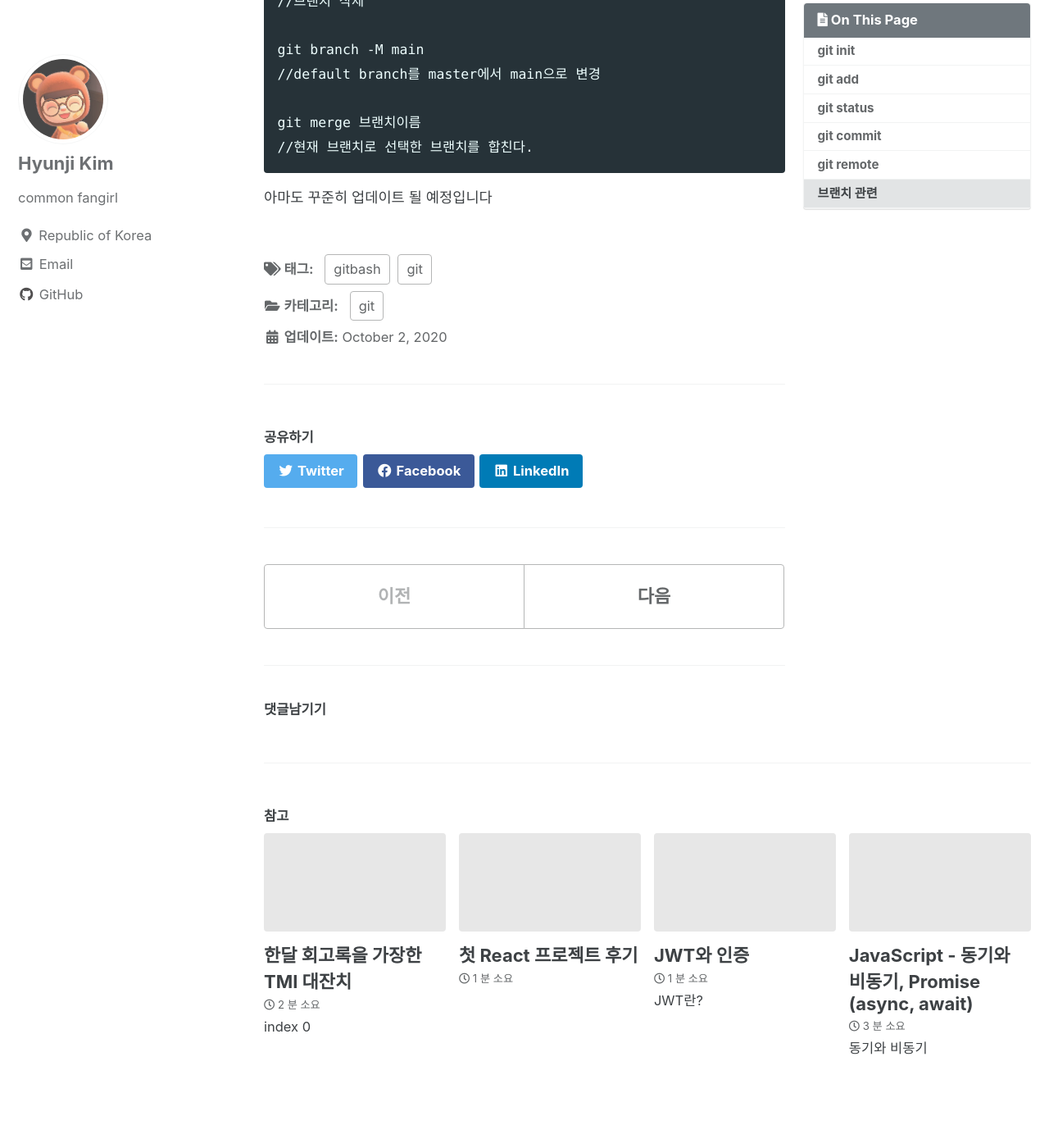
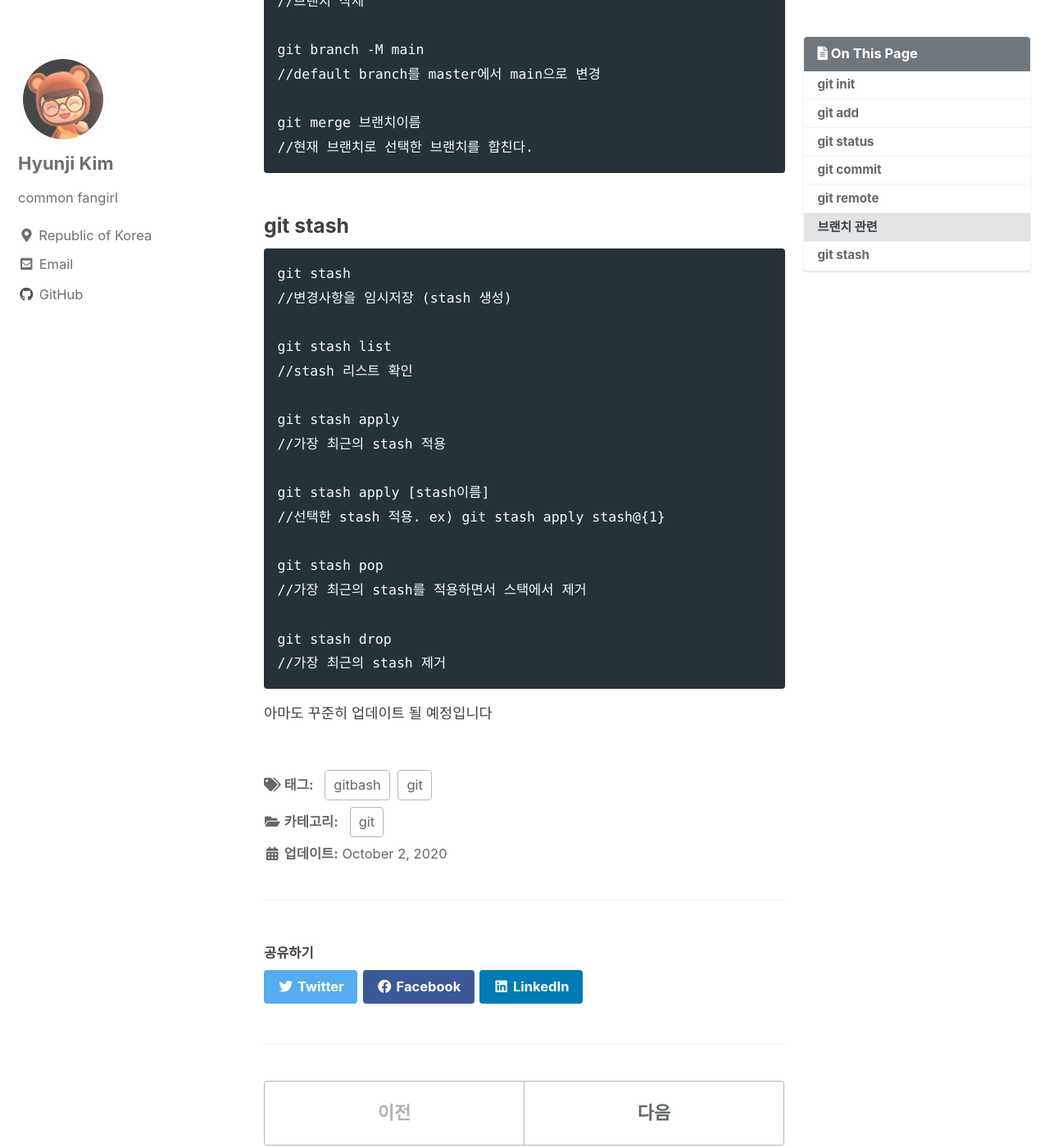
Before and after one commit to guswnl0610/guswnl0610.github.com, a Jekyll site: the page built from _posts/git/2020-10-02-gitbash commands.md, in a window 1280 px wide and 1400 px high, scrolled down 2338 px. Shown: the whole window at 82% size. Built offline with Jekyll 4.4.1, drawn with Linux system fonts in a browser that asks for light colours; cached includes are drawn as plain includes; comment, search, counter and statistics services are not loaded; some of the changed text lies outside the part shown.

Commit message:
201122 add post

````diff
--- /dev/null
+++ b/_posts/React/2020-11-22-dynamic-routing.md
@@ -0,0 +1,138 @@
+---
+title: 'React의 동적 라우팅 (feat. react-router-dom)'
+categories:
+  - React
+tags:
+  - JavaScript
+  - React
+  - TIL
+comments: true
+toc: true
+toc_sticky: true
+---
+
+## 동적 라우팅
+
+[react의 routing]: https://guswnl0610.github.io/react/react-router-dom/
+
+[react의 routing] 포스트에서 리액트에서 어떻게 react router dom을 사용해서 라우팅을 하는 지 알아보았습니다.
+
+```react
+class Routes extends Component {
+  render() {
+    return (
+      <Router>
+        <Switch>
+          <Route exact path="/" component={Main} />
+          <Route exact path="/list" component={ProductList} />
+        </Switch>
+      </Router>
+    );
+  }
+}
+```
+
+지금까지 우리가 해왔던 라우팅은 해당 url로 접근했을 때 해당 컴포넌트를 보여줍니다.
+
+그런데 만약 리스트 페이지에서 어떤 상품을 클릭 했을 때 해당 상품에 대한 자세한 정보를 알려주고 싶은데,
+
+클릭한 상품이 어떤 상품인지는 어떻게 알 수 있을까요? 일단 실제 서비스되고 있는 웹페이지에 가봅시다!
+
+![](https://user-images.githubusercontent.com/26221261/99897144-61c93100-2cda-11eb-84de-1254b88559d3.png)
+
+위 링크는 g마켓의 감귤 상품 페이지입니다.
+
+링크 뒤에 goodsCode=숫자가 붙는 것이 보이시죠? 이런 url을 통해 상품을 특정할 수 있습니다.
+
+근데 이런 url을 통해 이동하는 건 대체 어떻게 하냐면... react-router-dom을 통해서 할 수 있습니다!
+
+## react-router-dom을 사용해 동적라우팅 해보기
+
+위의 Routes.js에 연결된 컴포넌트인 Main 컴포넌트에서 props를 콘솔로그로 찍어보겠습니다.
+
+![](https://user-images.githubusercontent.com/26221261/99897147-64c42180-2cda-11eb-8eac-0f7accf3bff9.png)
+
+이렇게 props로 history, location, match가 들어옵니다. 이것들이 들어오는 이뉴는 Main 컴포넌트가 Routes.js에 연결되어 있는 컴포넌트이기 때문입니다.
+
+우리는 이 props들을 이용하여 현재 url에 접근할 수 있습니다.
+
+### query parameter를 이용하는 방법
+
+```react
+<div className={`categorySide ${isCategoryToggled ? 'toggled': ''}`}>
+  { categories && categories.map((item) =>
+    (<div key={item.id} className="categoryItem">
+      <Link to={`/list?category=${item.id}`}>
+         <span className={currentCategoryId === item.id ? "selected" : ""}>
+           {item.name}
+         </span>
+      </Link>
+     </div>))}
+</div>
+```
+
+위 코드는 해당 Link 태그를 클릭 했을 때 ProductList 컴포넌트가 연결된 /link 주소로 보내면서
+
+/list 뒤에 ?를 붙여줌으로써 쿼리스트링을 추가했습니다. 이제 클릭을 해보겠습니다.
+
+![](https://user-images.githubusercontent.com/26221261/99897276-7c4fda00-2cdb-11eb-9e26-36c6501cdd2b.png)
+
+우리가 지정한 url로 정상적으로 이동하는 모습을 볼 수 있습니다.
+
+이제 ProductList 컴포넌트에서 this.props를 찍어보겠습니다.
+
+![](https://user-images.githubusercontent.com/26221261/99898402-ae196e80-2ce4-11eb-890a-521ef7234c09.png)
+
+location의 search 에 우리가 지정한 쿼리스트링이 들어오고 있죠!?
+
+```js
+const currentCategoryId = parseInt(this.props.location.search.split('=')[1]);
+```
+
+이제 이런 방법으로 카테고리 Id를 가져다 쓸 수 있게 되었습니다
+
+
+
+
+
+### path variable를 사용하는 방법
+
+이 방법을 사용하기 위해서는 우선 Routes.js로 이동해야 합니다.
+
+```react
+class Routes extends Component {
+  render() {
+    return (
+      <Router>
+        <Switch>
+          <Route exact path="/" component={Main} />
+          <Route exact path="/list" component={ProductList} />
+          <Route exact path="/detail/:id" component={ProductDetail} />
+        </Switch>
+      </Router>
+    );
+  }
+}
+```
+
+detail 페이지 뒤에 :id라는 이상한 것이 달려있죠?
+
+이것은 라우팅에서 변수를 사용하겠다는 의미입니다. 저는 id라고 해놨지만 여러분이 원하는 이름으로 바꾸셔도 상관없습니다.
+
+```react
+<Route exact path="/detail/:mengs" component={ProductDetail} />
+```
+
+이런식으로요!
+
+이제 디테일 페이지로 이동을 하기 위해서는 /detail/어쩌구 이런식으로 접근해야합니다.
+
+![](https://user-images.githubusercontent.com/26221261/99898257-6a723500-2ce3-11eb-9a36-0258f4ea1765.png)
+
+위와 같은 형식의 url로 접근하자 디테일 페이지가 나타납니다.
+
+이제 디테일 페이지의 Props를 살펴보면
+
+![](https://user-images.githubusercontent.com/26221261/99898349-1ae03900-2ce4-11eb-8898-bd1233968517.png)
+
+이제 props.match.url에 우리가 입력한 url에 접근할 수 있게 되었습니다.
--- a/_posts/git/2020-10-02-gitbash commands.md
+++ b/_posts/git/2020-10-02-gitbash commands.md
@@ -94,6 +94,28 @@ git merge 브랜치이름
 //현재 브랜치로 선택한 브랜치를 합친다.
 ```
 
+### git stash
+
+```
+git stash
+//변경사항을 임시저장 (stash 생성)
+
+git stash list
+//stash 리스트 확인
+
+git stash apply
+//가장 최근의 stash 적용
+
+git stash apply [stash이름]
+//선택한 stash 적용. ex) git stash apply stash@{1}
+
+git stash pop
+//가장 최근의 stash를 적용하면서 스택에서 제거
+
+git stash drop
+//가장 최근의 stash 제거
+```
+
 
 
 아마도 꾸준히 업데이트 될 예정입니다
````
